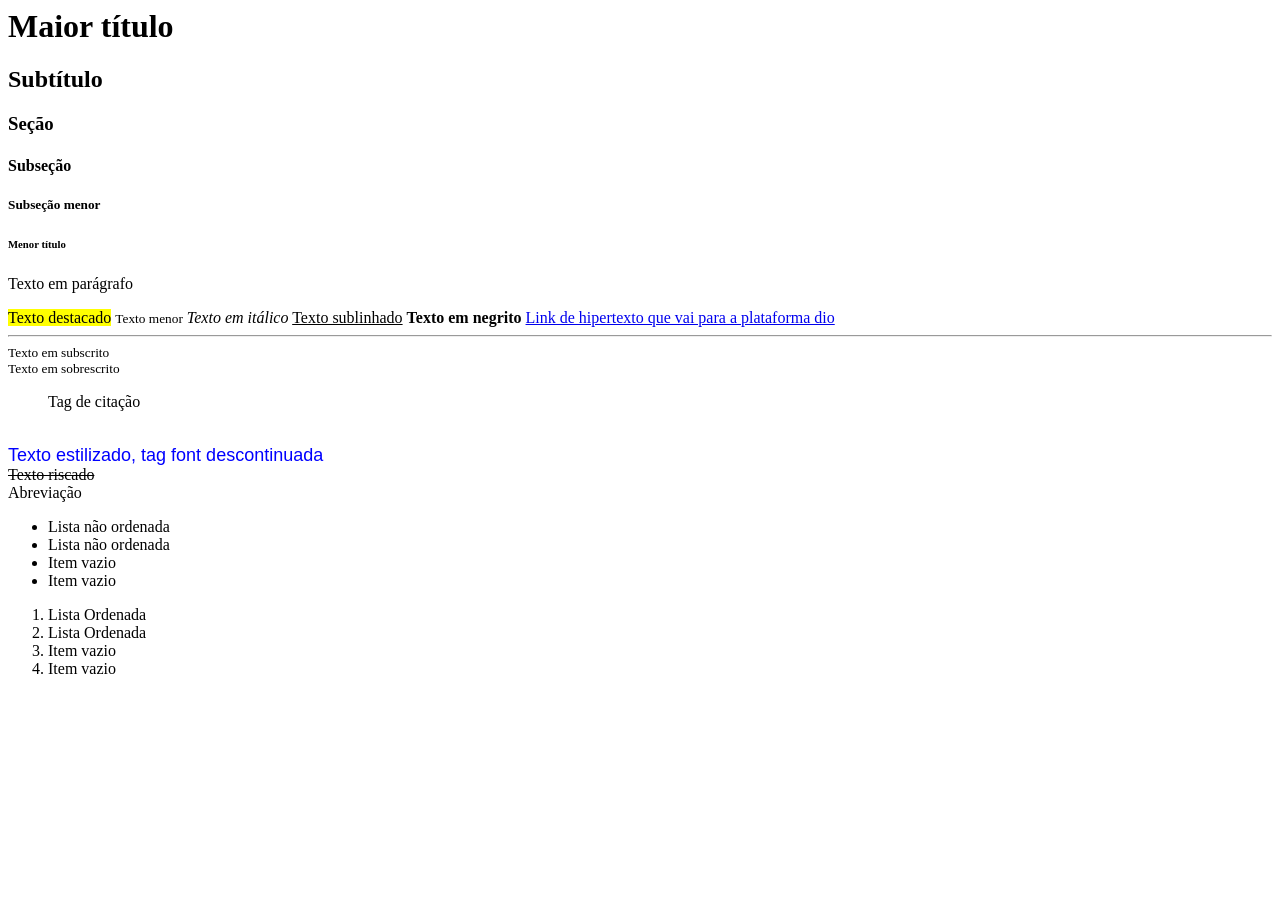
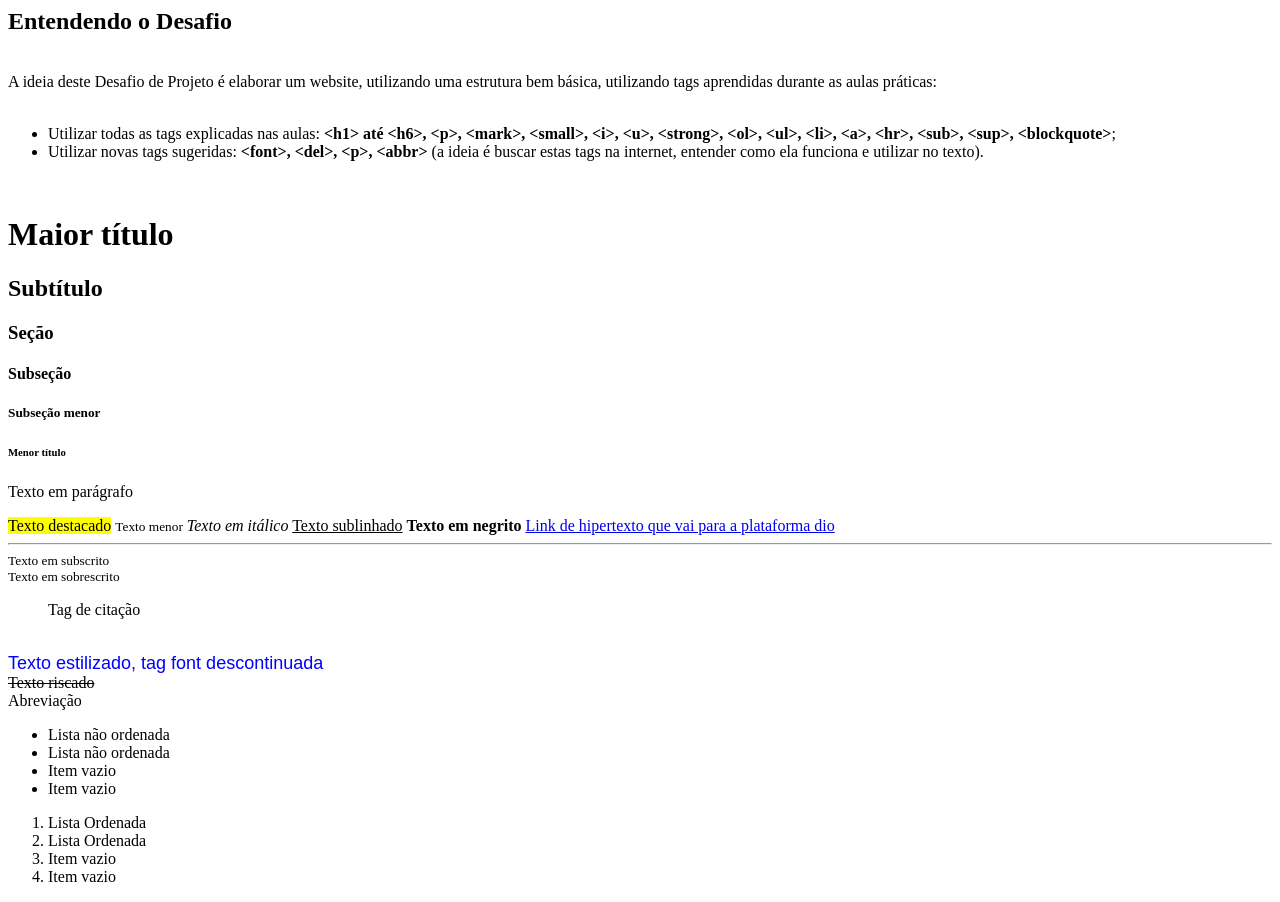
Before and after one commit to Wastiel/formacao-html-web-developer-dio, a plain HTML site: page Primeiros Passos com HTML/desafio.html in a window 1280 px wide. Before the commit the page ends 800 px from the top, so only its background shows below. Drawn offline with Linux system fonts and the light colour scheme.

Commit message:
Fatorando a parte um do modolo de html

```diff
--- a/Primeiros Passos com HTML/desafio.html
+++ b/Primeiros Passos com HTML/desafio.html
@@ -5,6 +5,22 @@
 
 
     <Body>
+
+        <div><h2>Entendendo o Desafio</h2>
+
+            <div>&nbsp;</div>
+
+            <div>A ideia deste Desafio de Projeto é elaborar um website, utilizando uma estrutura bem básica, utilizando tags aprendidas durante as aulas práticas:</div>
+
+            <div>&nbsp;</div>
+
+            <ul>
+                <li>Utilizar todas as tags explicadas nas aulas: <strong>&lt;h1&gt; até &lt;h6&gt;, &lt;p&gt;, &lt;mark&gt;, &lt;small&gt;, &lt;i&gt;, &lt;u&gt;, &lt;strong&gt;, &lt;ol&gt;, &lt;ul&gt;, &lt;li&gt;, &lt;a&gt;, &lt;hr&gt;, &lt;sub&gt;, &lt;sup&gt;, &lt;blockquote&gt;</strong>;</li>
+                <li>Utilizar novas tags sugeridas: <strong>&lt;font&gt;, &lt;del&gt;, &lt;p&gt;, &lt;abbr&gt;</strong> (a ideia é buscar estas tags na internet, entender como ela funciona e utilizar no texto).</li>
+            </ul>
+
+            <p>&nbsp;</p></div>
+
         <h1>Maior título</h1>
         <h2>Subtítulo</h2>
         <h3>Seção</h3>
```
Also changed, not shown: 2 other files.
